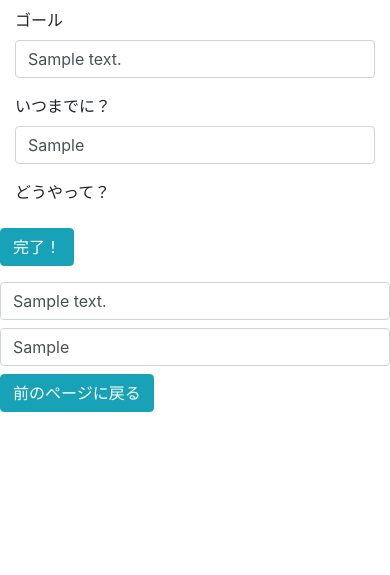
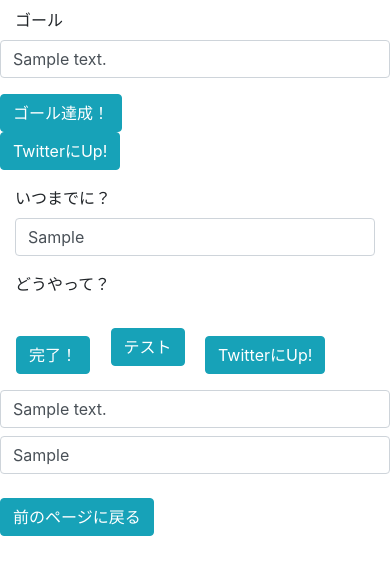
Before and after one commit to oohamaka/mygoals, a PHP site: page /contents.php?id=1 in a window 390 px wide. Shown: the part 48-623 px from the top of the page. Run offline with PHP 8.4, Linux system fonts and the light colour scheme; tables that the repository leaves empty or names only in its code hold one stand-in row (values such as "Sample post"); some libraries are stand-ins or nearby versions.

Commit message:
doneの変更機能の追加

```diff
--- a/contents.php
+++ b/contents.php
@@ -1,5 +1,6 @@
 <?php
 //取ってくるgoal_idをパラメータとして受け取る。
+$goal_id=$_GET['id'];
 //データベースからデータを取得
 ini_set('display_errors',"on");//エラーを画面に出力
 //ホスト名、DB名、ユーザ名、パスワード、ポートを定義
@@ -9,8 +10,6 @@ define('DB_USER', 'root');
 define('DB_PASSWORD', 'root');
 define('DB_PORT', '8889');
 
-
-$goal_id = $_GET['id'];
 //var_dump($goal_id);
 
 try{
@@ -29,7 +28,7 @@ function select($dbh,$goal_id) {
 }
 
 function select_tasks($dbh,$goal_id){
-    $stmt = $dbh->prepare('SELECT done,contents,deadline FROM tasks where goal_id = :goal_id');
+    $stmt = $dbh->prepare('SELECT id,done,contents,deadline FROM tasks where goal_id = :goal_id');
     $stmt->bindParam(':goal_id',$goal_id,PDO::PARAM_INT);
     $stmt->execute();
     return $stmt->fetchAll(PDO::FETCH_ASSOC);
@@ -37,12 +36,11 @@ function select_tasks($dbh,$goal_id){
 
 $select = select($dbh,$goal_id);
 $select_tasks = select_tasks($dbh,$goal_id);
+
 //var_dump($select);
 //var_dump($select_tasks);
 
 ?>
-
-
 <!DOCTYPE html>
 <html lang="ja">
 <head>
@@ -65,14 +63,23 @@ $select_tasks = select_tasks($dbh,$goal_id);
 </header>
 <div class="form-group">
 <label class="col-sm-3 control-label">ゴール</label>
- <div class="col-sm-9">
-  <p type="text" class="form-control input-sm" name="goals_contents"><?php echo $select['contents']?></P>
+<div class='row'>
+ <div class="col-sm-6">
+  <p class="form-control input-sm"><?php echo $select['contents']?></P>
+ </div>
+ <div class="col-sm-3">
+  <button class="btn btn-info js-done">ゴール達成！</button>
+ </div>
+ <div class="col-sm-3">
+  <button class="btn btn-info js-done">TwitterにUp!</button>
+ </div>
+
  </div>
 </div>
 <div class="form-group">
  <label class="col-sm-3 control-label">いつまでに？</label>
  <div class="col-sm-9">
-  <p type="date" class="form-control" name="goals_deadline"><?php echo $select['deadline']?></p>
+  <p class="form-control"><?php echo $select['deadline']?></p>
  </div>
  </div>
  <div class="form-group">
@@ -82,21 +89,24 @@ $select_tasks = select_tasks($dbh,$goal_id);
  </div>
  <div class="row" >
     <?php foreach($select_tasks as $singletasks):?>
-    <div class="form-group col-sm-2">
-      <button type="submit" class="btn btn-info" onclick="changeUnderline('target')">完了！</button>
-    </div>
-    <div class="col-sm-5">
-     <label type="text" class="form-control input-sm"><?php echo $singletasks['contents']?></label>
-    </div>
-    <div class="col-sm-4">
-     <label type="text" class="form-control"><?php echo $singletasks['deadline']?></label>
-    </div>
+     <div class="form-group col-sm-6 item">
+      <form method="post" action="done-control.php?id=<?php echo $singletasks['id'] ?>">
+        <input type="hidden" name="done" value="1">
+        <button type="submit" class="btn btn-info js-done m-3" onclick="changeUnderline()">完了！</button>
+        <button type="submit" class="btn btn-info mb-3">テスト</button>
+        <button type="button" class="btn btn-info m-3">TwitterにUp!</button>
+        <label type="text" class="form-control input-sm task"><?php echo $singletasks['contents']?></label>
+        <label type="text" class="form-control deadline"><?php echo $singletasks['deadline']?></label>
+      </form>
+     </div>
     <?php endforeach?>
+    <!--<?php var_dump($singletasks) ?>-->
  </div>
 <button onclick='history.back()' class="btn btn-info">前のページに戻る</button>
+<!--
 <script>
 function changeUnderline(){
-  var obj = document.querySelector('row');
+  var obj = document.querySelector('.target');
   if(obj.style.textDecoration == "line-through"){
     obj.style.textDecoration = "none";
   }else{
@@ -104,5 +114,23 @@ function changeUnderline(){
   }
 }
 </script>
+-->
+<script>
+  const doneList = document.querySelectorAll(".js-done")//クラス"JS-done"を取得
+  doneList.forEach(function(done){
+  done.addEventListener('click',function(elem){
+    const parentItem = elem.target.parentElement;
+    const task = parentItem.querySelector(".task");
+    const deadline = parentItem.querySelector(".deadline");
+      if(task.style.textDecoration == "line-through"){
+        task.style.textDecoration = "none";
+        deadline.style.textDecoration = 'none';
+        }else{
+        task.style.textDecoration = "line-through";
+        deadline.style.textDecoration = 'line-through';
+      }
+   });
+ });
+</script>
 </body>
 </html>
--- a/r-index.php
+++ b/r-index.php
@@ -47,7 +47,6 @@ function selectAlltasks($dbh) {
     $stmt->execute();
     return $stmt->fetchAll(PDO::FETCH_ASSOC);
 }
-
 
 $result = selectAll($dbh);
 $result_tasks = selectAll($dbh);
```
Also changed, not shown: done-control.php (added, +45 -0 lines). Lines whose indentation alone changed are shown as unchanged.
